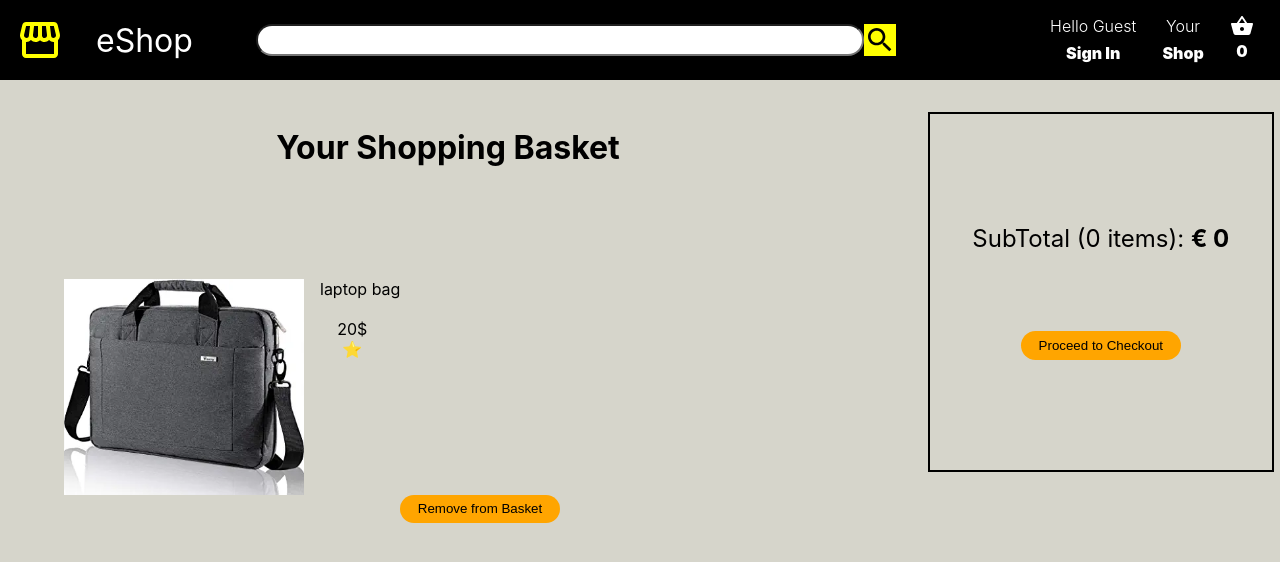
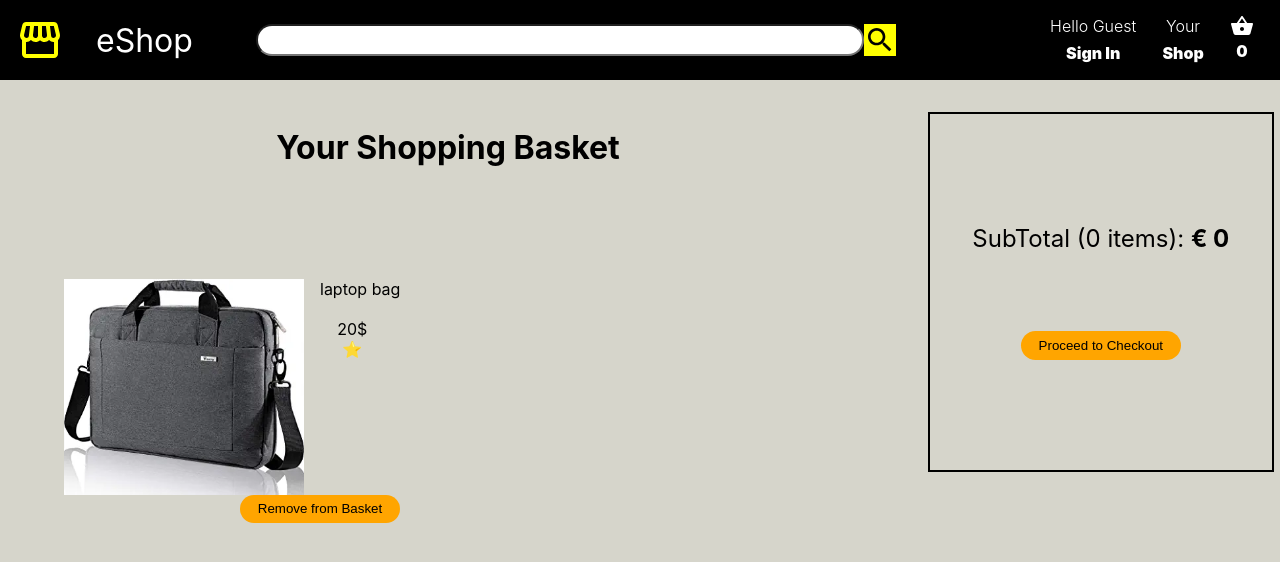
Before and after one commit to sgujuluva/ecommerce-shopping-react, a React (Create React App) app: page /Checkout in a window 1280 px wide. Shown: the top 562 px of the page. Built offline with nearby package versions, Linux system fonts and the light colour scheme.

Commit message:
remove basket button moved

```diff
--- a/src/Checkoutproduct.css
+++ b/src/Checkoutproduct.css
@@ -18,3 +18,7 @@
 .checkprod-title {
   margin-left: 1rem;
 }
+
+.checkoutprod-container button{
+    margin-right: 20rem;
+}
```
